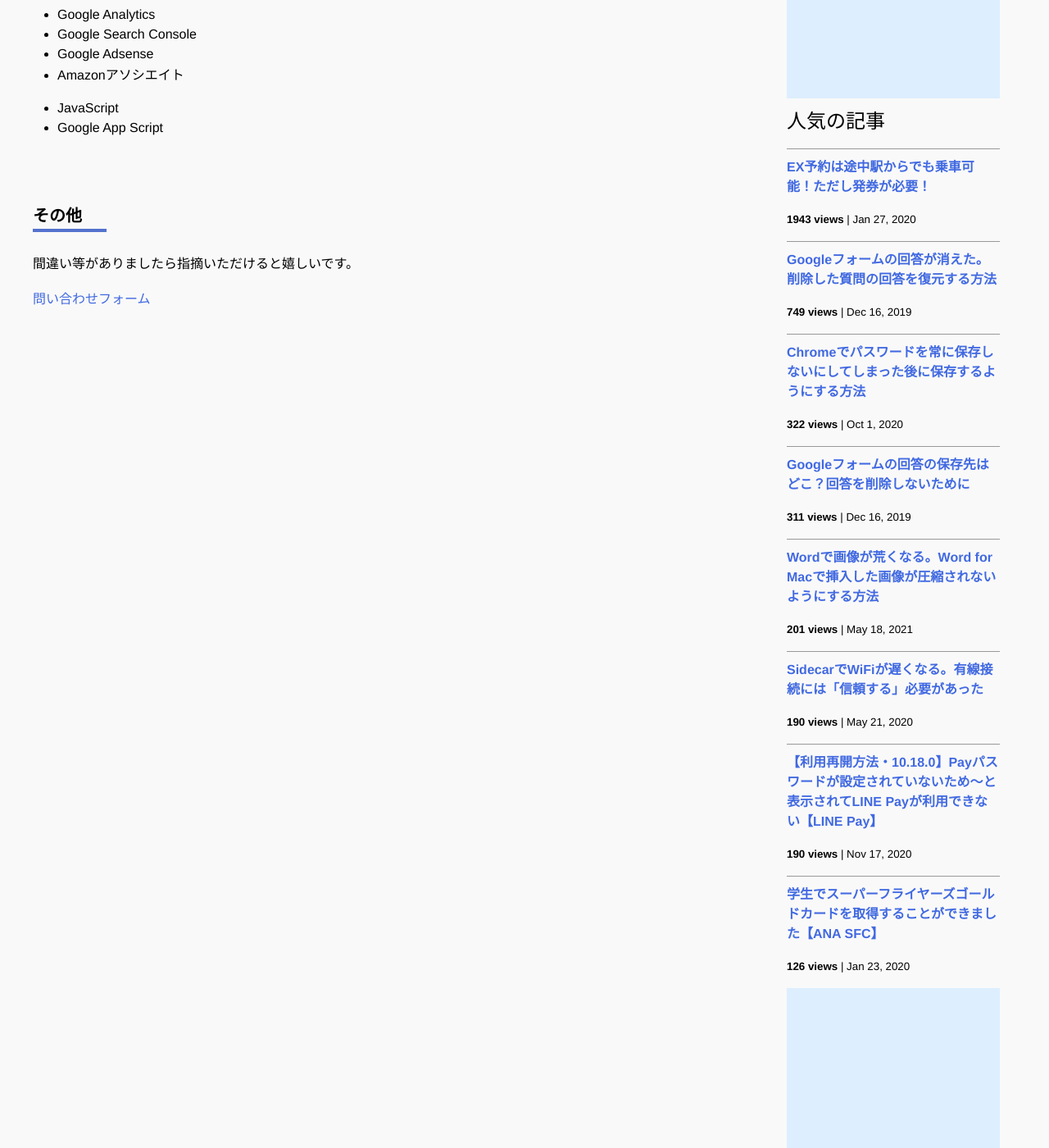
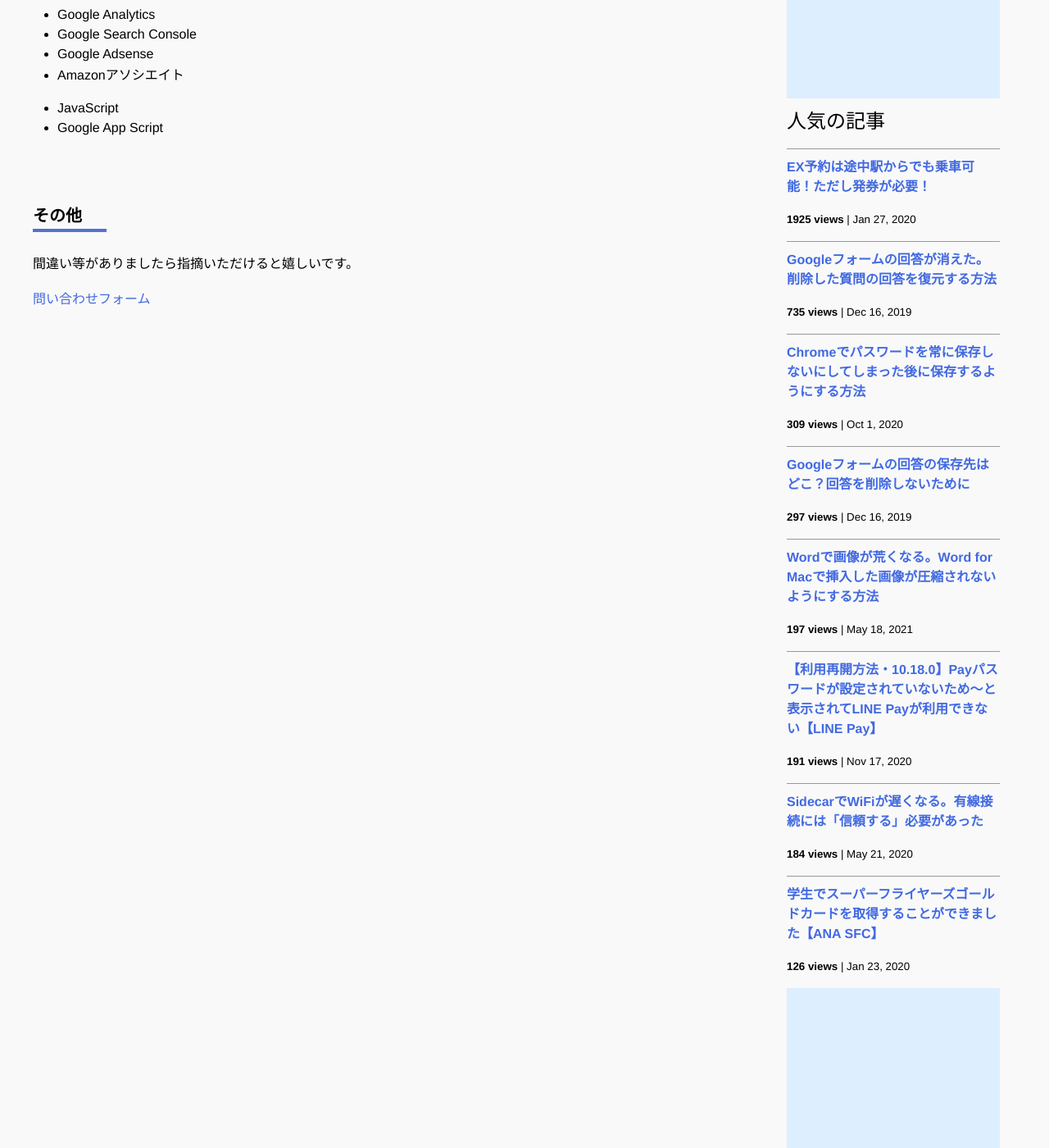
Before and after one commit to iwanaminami/shoyaiwaname, a Jekyll site: the page built from about.markdown, in a window 1280 px wide and 1400 px high, scrolled down 693 px. Shown: the whole window at 82% size. Built offline with Jekyll 4.4.1, drawn with Linux system fonts in a browser that asks for light colours; nearby versions of some CDN libraries; comment, search, counter and statistics services are not loaded.

Commit message:
a new commit message

```diff
--- a/_data/popularposts.yml
+++ b/_data/popularposts.yml
@@ -1,17 +1,17 @@
 side:
-  - view: 1943
+  - view: 1925
     url: /2020/01/27/ex-rideontheway.html
-  - view: 749
+  - view: 735
     url: /2019/12/16/restore-googleform.html
-  - view: 322
+  - view: 309
     url: /2020/10/01/googlepassword.html
-  - view: 311
+  - view: 297
     url: /2019/12/16/googleform-answers.html
-  - view: 201
+  - view: 197
     url: /2021/05/18/image-compression-word.html
-  - view: 190
+  - view: 191
+    url: /2020/11/17/linepay.html
+  - view: 184
     url: /2020/05/21/sidecar-via-cable.html
-  - view: 190
-    url: /2020/11/17/linepay.html
   - view: 126
     url: /2020/01/23/sfcgold.html
```
